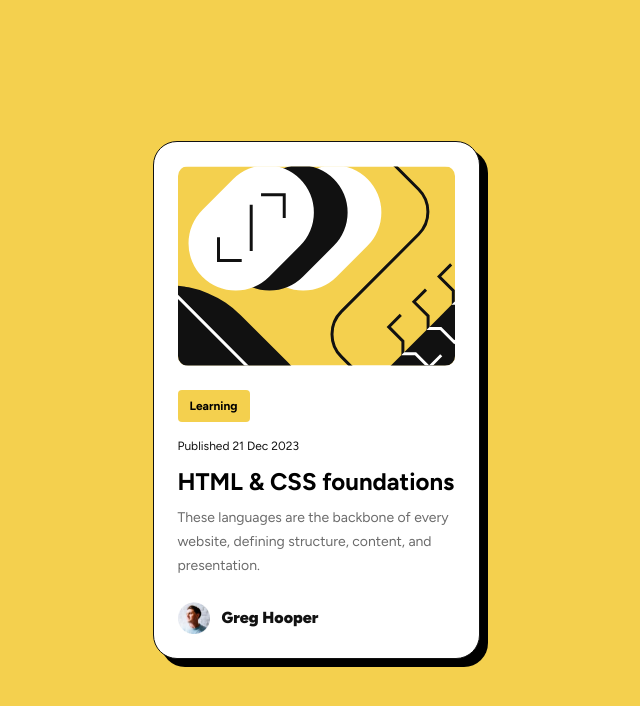
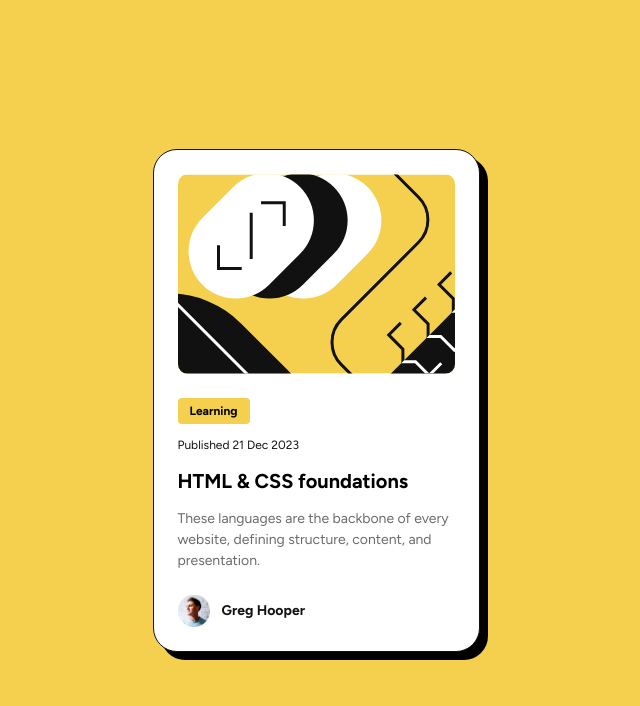
Before and after one commit to nelpopuli/blog-preview-card, a plain HTML site: page index.html in a window 1280 px wide. Shown: the whole page, without its empty margins (324-964 px from the left). Drawn offline with Linux system fonts and the light colour scheme.

Commit message:
- added screenshots - updated readme

```diff
--- a/style.css
+++ b/style.css
@@ -10,6 +10,8 @@
 * {
   padding: 0;
   margin: 0;
+  line-height: 150%;
+  letter-spacing: 0px;
   box-sizing: border-box;
 }
 
@@ -24,7 +26,6 @@ main {
   font-optical-sizing: auto;
   font-size: 16px;
   background-color: var(--yellow);
-  line-height: 150%;
 
   height: 100vh;
 
@@ -66,7 +67,7 @@ main {
 }
 
 .blog-title {
-  font: 20px;
+  font-size: 20px;
   margin-top: 12px;
 }
 
@@ -94,7 +95,8 @@ main {
 
 .author-name {
   color: var(--gray-950);
-  font-weight: 900;
+  font-weight: bold;
+  font-size: 14px;
 }
 
 @media (min-width: 1440px) {
```
Also changed, not shown: img/screenshots/desktop-view.png (added), img/screenshots/mobile-view.png (added), 1 other file.
